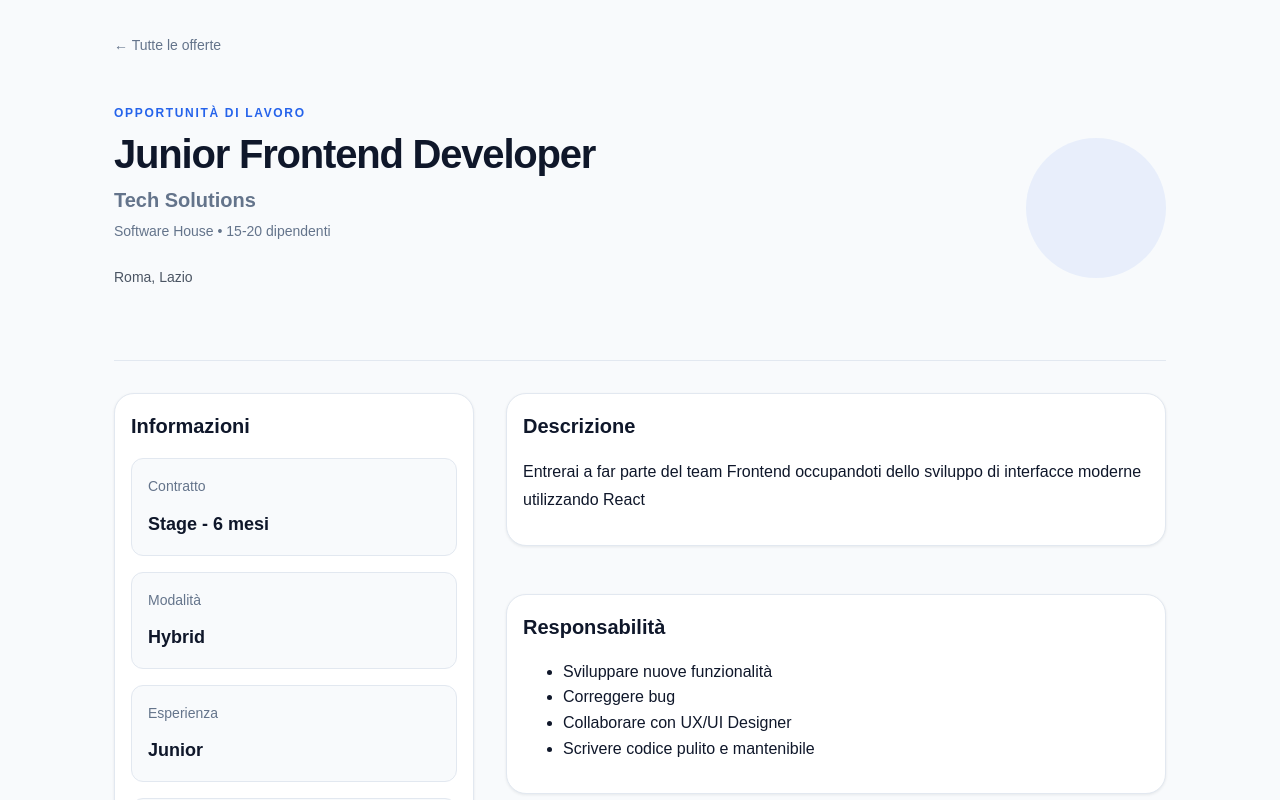
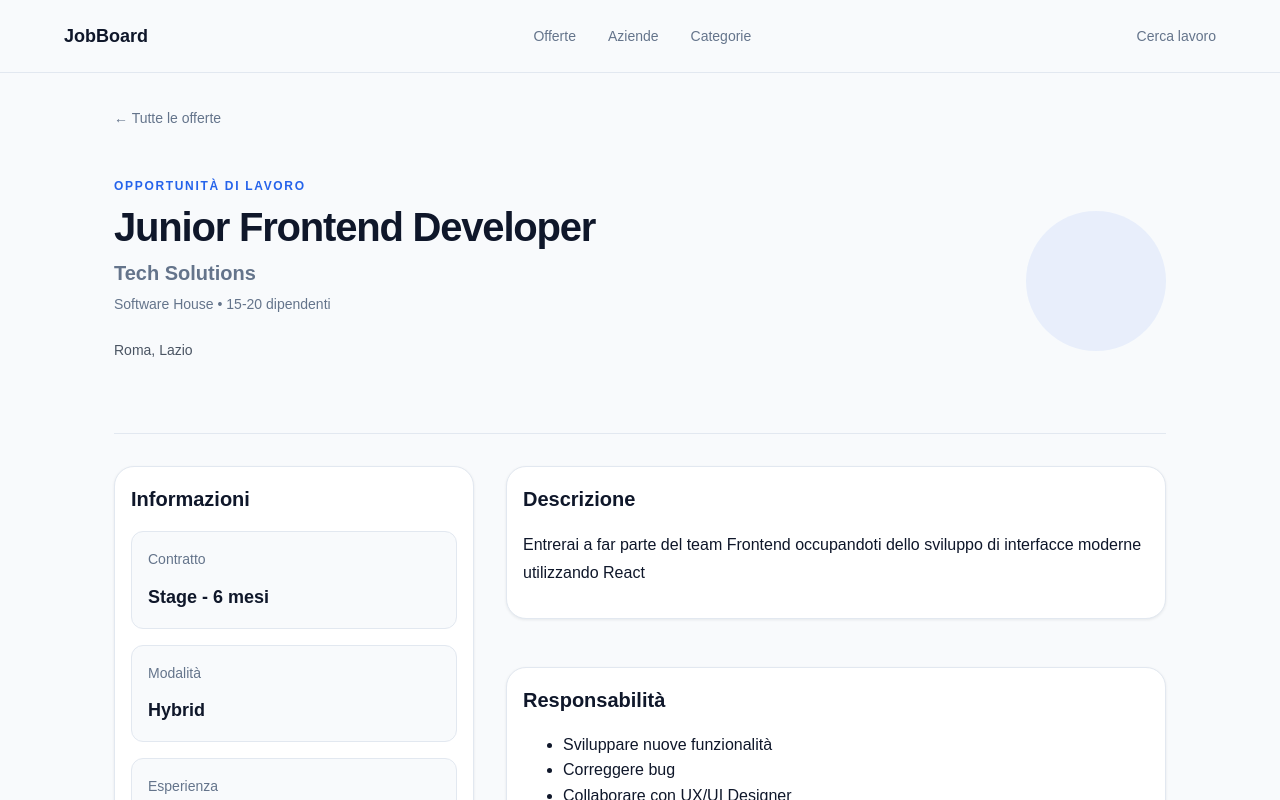
Before and after one commit to NicoledeGuttry/Job-Board, a React (Vite) app: page /jobs/1 in a window 1280 px wide. Shown: the top 800 px of the page. Built offline with nearby package versions, Linux system fonts and the light colour scheme.

Commit message:
style: add navbar

```diff
--- a/src/App.jsx
+++ b/src/App.jsx
@@ -1,14 +1,19 @@
 import { BrowserRouter, Routes, Route } from 'react-router-dom'
 import Home from './pages/Home'
 import JobDetails from './pages/JobDetails'
+import Navbar from './components/Navbar'
 
 function App() {
   return (
     <BrowserRouter>
+
+      <Navbar />
+
       <Routes>
         <Route path="/" element={<Home />} />
         <Route path="/jobs/:id" element={<JobDetails />} />
       </Routes>
+
     </BrowserRouter>
   )
 }
--- a/src/pages/JobDetails.jsx
+++ b/src/pages/JobDetails.jsx
@@ -3,7 +3,6 @@ import jobs from '../data/jobs'
 import JobHeader from '../components/JobHeader'
 import JobSummary from '../components/JobSummary'
 import JobContent from '../components/JobContent'
-import Navbar from '../components/Navbar'
 import {
   Briefcase,
   Building2,
--- a/src/styles/layout.css
+++ b/src/styles/layout.css
@@ -27,3 +27,52 @@
   gap: 1.5rem;
   min-width: 0;
 }
+
+.navbar {
+  width: 100%;
+  border-bottom: 1px solid var(--color-border);
+  background: var(--color-background);
+}
+
+.navbar-inner {
+  max-width: 1200px;
+  margin: 0 auto;
+  min-height: 72px;
+  padding: 0 var(--space-lg);
+
+  display: flex;
+  align-items: center;
+  justify-content: space-between;
+  gap: var(--space-xl);
+}
+
+.navbar-logo {
+  font-size: var(--text-lg);
+  font-weight: var(--font-bold);
+  color: var(--color-text);
+  text-decoration: none;
+}
+
+.navbar-links {
+  display: flex;
+  align-items: center;
+  gap: var(--space-xl);
+}
+
+.navbar-links a,
+.navbar-search {
+  font-size: var(--text-sm);
+  font-weight: var(--font-medium);
+  color: var(--color-text-secondary);
+  text-decoration: none;
+}
+
+.navbar-links a:hover,
+.navbar-search:hover {
+  color: var(--color-text);
+}
+
+.navbar-actions {
+  display: flex;
+  align-items: center;
+}
```
